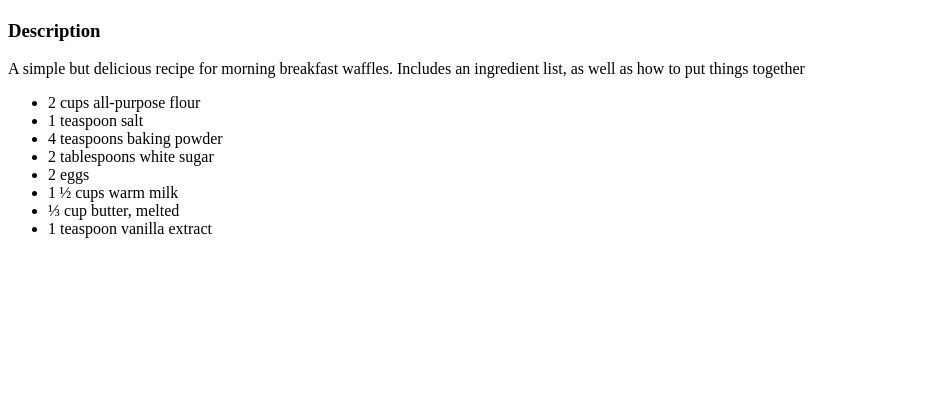
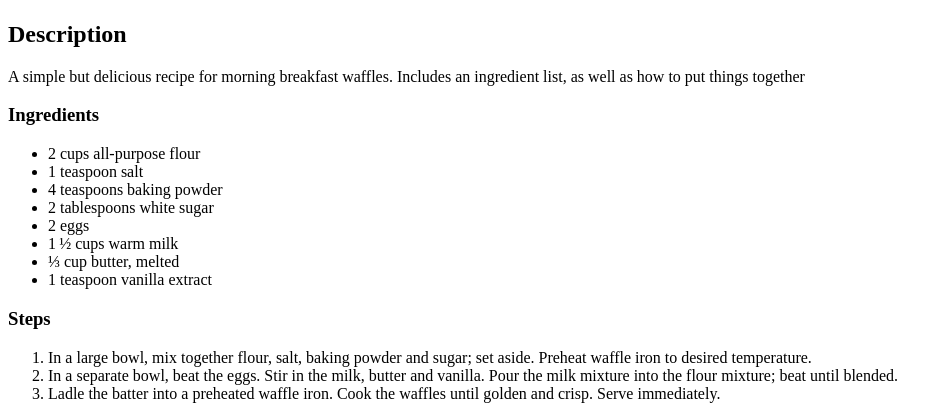
Before and after one commit to blained-rust/odin-recipes, a plain HTML site: page recipes/waffles.html in a window 1280 px wide. Shown: the part 383-802 px from the top of the page, without its empty margins (0-952 px from the left). Drawn offline with Linux system fonts and the light colour scheme.

Commit message:
Added recipe step list

```diff
--- a/recipes/waffles.html
+++ b/recipes/waffles.html
@@ -11,10 +11,11 @@
     <img src="https://imagesvc.meredithcorp.io/v3/mm/image?url=https%3A%2F%2Fimages.media-allrecipes.com%2Fuserphotos%2F5868508.jpg&w=596&h=399&c=sc&poi=face&q=85"
         alt="An image of waffles">
 
-    <h3>Description</h3>
+    <h2>Description</h2>
     <p>A simple but delicious recipe for morning breakfast waffles. Includes an ingredient list, as well as how to put
         things together</p>
 
+    <h3>Ingredients</h3>
     <ul>
         <li>2 cups all-purpose flour</li>
         <li>1 teaspoon salt</li>
@@ -26,6 +27,18 @@
         <li>1 teaspoon vanilla extract</li>
     </ul>
 
+    <h3>Steps</h3>
+    <ol>
+        <li>In a large bowl, mix together flour, salt, baking powder and sugar; set aside. Preheat waffle iron to
+            desired
+            temperature.</li>
+        <li>In a separate bowl, beat the eggs. Stir in the milk, butter and vanilla. Pour the milk mixture into the
+            flour mixture;
+            beat until blended.</li>
+        <li>Ladle the batter into a preheated waffle iron. Cook the waffles until golden and crisp. Serve immediately.
+        </li>
+    </ol>
+
 </body>
 
 </html>
```
